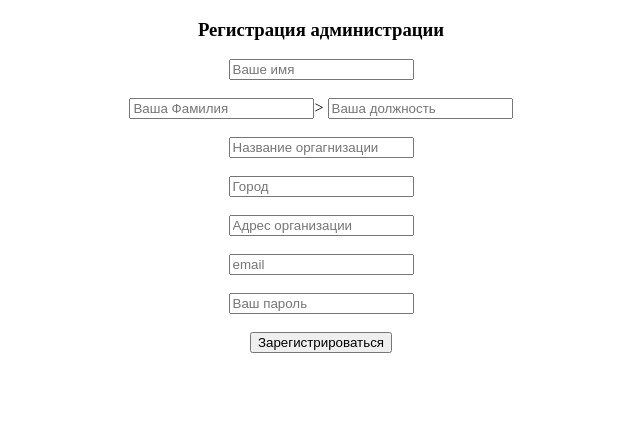
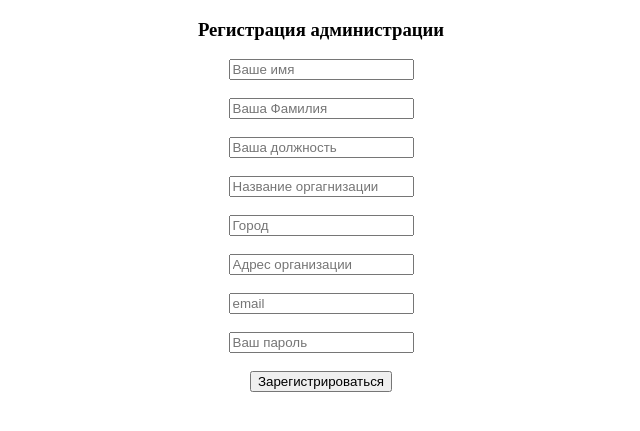
Before and after one commit to churikova-olga/city_future, a Django app: page /register_admin/ in a window 1280 px wide. Shown: the top 431 px of the page, without its empty margins (319-959 px from the left). Run offline with Django 3.2, Linux system fonts and the light colour scheme.

Commit message:
administration login+registration

```diff
--- a/basic/templates/login_admin.html
+++ b/basic/templates/login_admin.html
@@ -2,7 +2,7 @@
 
 {% block content %}
 <h3 align="center">Вход администрации</h3>
-    <form action="{% url 'admin_page' %}" method="POST" align=center">
+    <form action="{% url 'admin_page' %}" method="POST" align="center">
 
         {% csrf_token %}
 
--- a/basic/templates/register_admin.html
+++ b/basic/templates/register_admin.html
@@ -9,7 +9,7 @@
 
         {% csrf_token %}
         <input type="text" required placeholder="Ваше имя" name="FirstName"><br><br>
-        <input type="text" required placeholder="Ваша Фамилия" name="LastName"><br<br>>
+        <input type="text" required placeholder="Ваша Фамилия" name="LastName"><br><br>
         <input type="text" required placeholder="Ваша должность" name="Role"><br><br>
         <input type="text" required placeholder="Название оргагнизации" name="Organization"><br><br>
         <input type="text" required placeholder="Город" name="City"><br><br>
```
